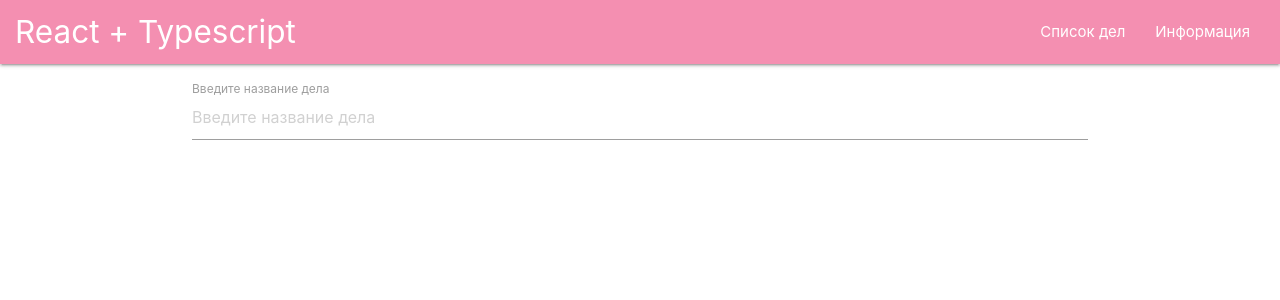
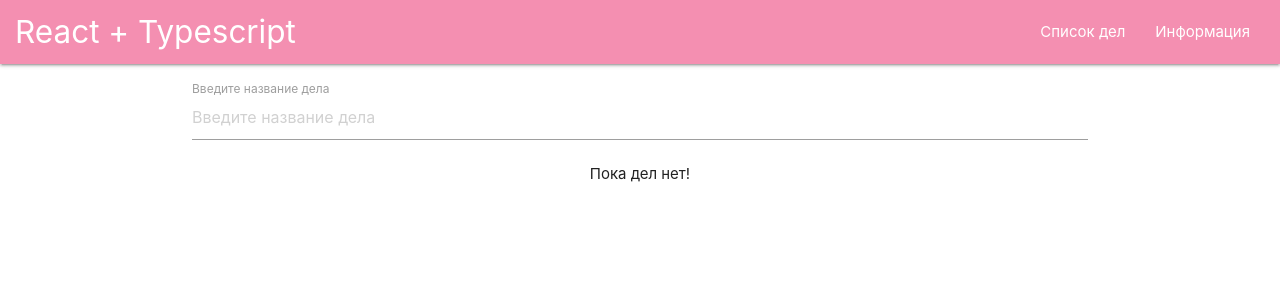
Before and after one commit to MariaChumerina/todo-react-ts, a React (Create React App) app: page / in a window 1280 px wide. Shown: the top 300 px of the page. Built offline with nearby package versions, Linux system fonts and the light colour scheme.

Commit message:
add confirmation

```diff
--- a/src/App.tsx
+++ b/src/App.tsx
@@ -19,7 +19,6 @@ const App: React.FC = () => {
 
     const toggleHandler = (id: number) => {
         setTodos(prev => prev.map(todo => {
-            console.log(todo.completed);
             if (todo.id === id) {
                 return {
                     ...todo,
@@ -27,13 +26,15 @@ const App: React.FC = () => {
                 }
 
             }
-            console.log(todo.completed);
             return todo;
         }));
     }
 
     const removeHandler = (id: number) => {
-        setTodos(prev => prev.filter(todo => todo.id !== id));
+        const shouldConfirm = window.confirm('Вы уверены, что хотите удалить элемент?');
+        if (shouldConfirm) {
+            setTodos(prev => prev.filter(todo => todo.id !== id));
+        }
     }
 
     return (
--- a/src/components/TodoList.tsx
+++ b/src/components/TodoList.tsx
@@ -8,6 +8,15 @@ type TodoListProps = {
 }
 
 export const TodoList: React.FC<TodoListProps> = ({todos, onToggle, onRemove}) => {
+    if (todos.length === 0) {
+        return <p className="center">Пока дел нет!</p>
+    }
+
+    const removeHandler = (event: React.MouseEvent, id: number) => {
+        event.preventDefault();
+        onRemove(id);
+    }
+
     return (
         <ul>
             {todos.map(todo => {
@@ -21,7 +30,7 @@ export const TodoList: React.FC<TodoListProps> = ({todos, onToggle, onRemove}) =
                         <label>
                             <input type="checkbox" checked={todo.completed} onChange={() => onToggle(todo.id)} />
                             <span>{todo.title}</span>
-                            <i className="material-icons red-text" onClick={() => onRemove(todo.id)}>delete</i>
+                            <i className="material-icons red-text" onClick={(event) => removeHandler(event, todo.id)}>delete</i>
                         </label>
                     </li>
                 );
```
